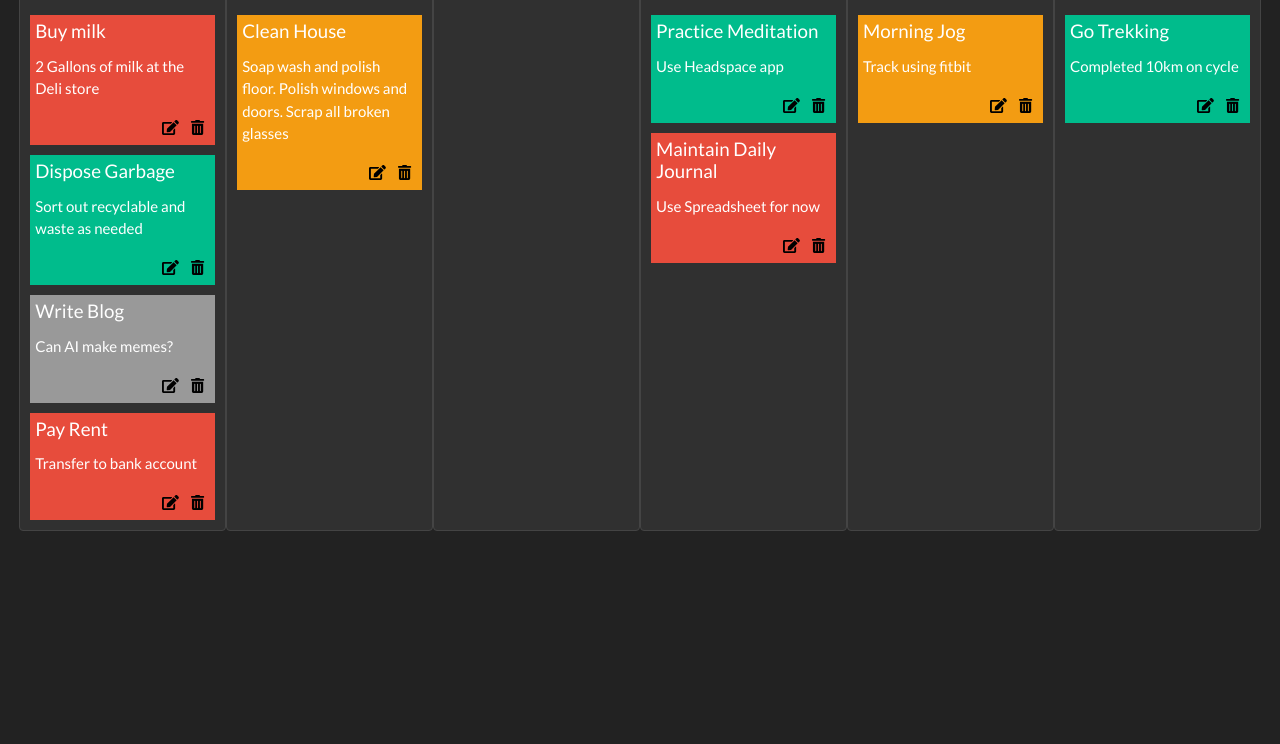
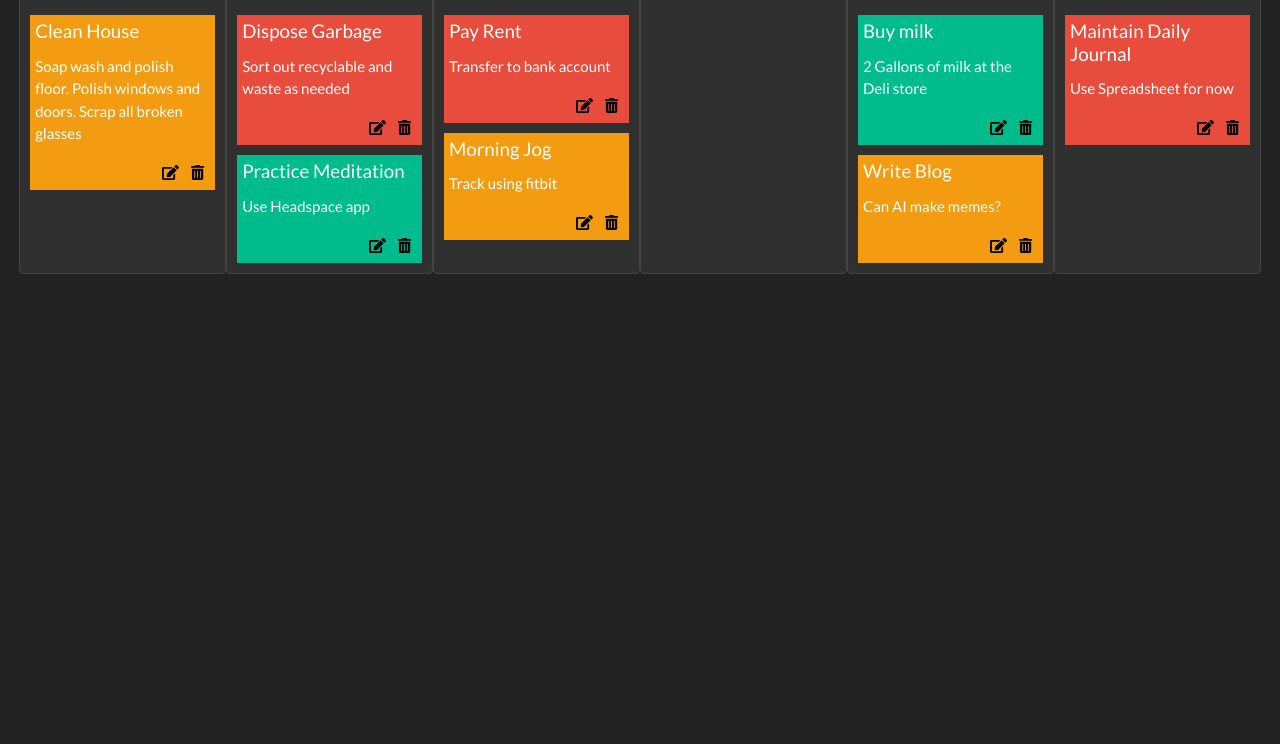
Before and after one commit to olegileto/redux-board, a React app in the folder storefront/: page / in a window 1280 px wide. Shown: the part 56-800 px from the top of the page. Built offline with nearby package versions, Linux system fonts and the light colour scheme; data requests are answered from the project's data file.

Commit message:
Drag and Drop

```diff
--- a/server/db.json
+++ b/server/db.json
@@ -31,79 +31,78 @@
       "label": "1/1"
     }
   ],
-
   "cards": [
     {
       "id": 1,
       "title": "Buy milk",
       "label": "15 mins",
       "description": "2 Gallons of milk at the Deli store",
-      "priority" : 4,
-      "laneId": 1
+      "priority": 2,
+      "laneId": 5
     },
     {
       "id": 2,
       "title": "Dispose Garbage",
       "label": "10 mins",
       "description": "Sort out recyclable and waste as needed",
-      "priority" : 2,
-      "laneId": 1
+      "priority": 4,
+      "laneId": 2
     },
     {
-      "id": 3,
+      "title": "Pay Rent",
+      "label": "5 mins",
+      "description": "Transfer to bank account",
+      "priority": 4,
+      "laneId": 3,
+      "id": 3
+    },
+    {
+      "id": 4,
       "title": "Write Blog",
       "label": "30 mins",
       "description": "Can AI make memes?",
-      "priority" : 1,
-      "laneId": 1
-    },
-    {
-      "id": 4,
-      "title": "Pay Rent",
-      "label": "5 mins",
-      "description": "Transfer to bank account",
-      "priority" : 4,
-      "laneId": 1
+      "priority": 3,
+      "laneId": 5
     },
     {
       "id": 5,
       "title": "Clean House",
       "label": "30 mins",
       "description": "Soap wash and polish floor. Polish windows and doors. Scrap all broken glasses",
-      "priority" : 3,
-      "laneId": 2
+      "priority": 3,
+      "laneId": 1
     },
     {
       "id": 6,
       "title": "Practice Meditation",
       "label": "15 mins",
       "description": "Use Headspace app",
-      "priority" : 2,
-      "laneId": 4
+      "priority": 2,
+      "laneId": 2
     },
     {
       "id": 7,
       "title": "Maintain Daily Journal",
       "label": "15 mins",
       "description": "Use Spreadsheet for now",
-      "priority" : 4,
-      "laneId": 4
+      "priority": 4,
+      "laneId": 6
     },
     {
       "id": 8,
       "title": "Morning Jog",
       "label": "30 mins",
       "description": "Track using fitbit",
-      "priority" : 3,
-      "laneId": 5
+      "priority": 3,
+      "laneId": 3
     },
     {
       "id": 9,
       "title": "Go Trekking",
       "label": "300 mins",
       "description": "Completed 10km on cycle",
-      "priority" : 2,
-      "laneId": 6
+      "priority": 2,
+      "laneId": 8
     }
   ]
 }
--- a/storefront/src/actions/cards.js
+++ b/storefront/src/actions/cards.js
@@ -1,4 +1,4 @@
-import {FETCH_CARDS, REQUESTED_CARDS, ERROR_CARDS} from './constants';
+import {FETCH_CARDS, REQUESTED_CARDS, ERROR_CARDS, CHANGE_CARD_LANE, FETCHING_LANES} from './constants';
 import Services from "../services/services";
 
 const services = new Services();
@@ -25,6 +25,20 @@ const fetchingCards = () => {
     }
 };
 
+const changeCardLane = (laneId, cardObj) => {
+    return (dispatch) => {
+        services.changeCardsLaneId(laneId, cardObj)
+            .then(() => {
+                dispatch({
+                    type: CHANGE_CARD_LANE,
+                    payload: true
+                });
+            })
+            .catch((err) => console.error(err))
+    }
+};
+
 export {
-    fetchingCards
+    fetchingCards,
+    changeCardLane
 }
--- a/storefront/src/actions/constants.js
+++ b/storefront/src/actions/constants.js
@@ -5,6 +5,7 @@ const ERROR_LANES = 'ERROR_LANES';
 const FETCH_CARDS = 'FETCH_CARDS';
 const REQUESTED_CARDS = 'REQUESTED_CARDS';
 const ERROR_CARDS = 'ERROR_CARDS';
+const CHANGE_CARD_LANE = 'CHANGE_CARD_LANE';
 
 const CLOSE_MODAL = 'CLOSE_MODAL';
 const OPEN_MODAL = 'OPEN_MODAL';
@@ -15,7 +16,8 @@ export {
     ERROR_LANES,
     FETCH_CARDS,
     REQUESTED_CARDS,
+    CHANGE_CARD_LANE,
     ERROR_CARDS,
     CLOSE_MODAL,
-    OPEN_MODAL
+    OPEN_MODAL,
 }
--- a/storefront/src/actions/index.js
+++ b/storefront/src/actions/index.js
@@ -1,9 +1,10 @@
 import {fetchingLanes, openModal, closeModal} from "./lanes";
-import {fetchingCards} from './cards';
+import {fetchingCards, changeCardLane} from './cards';
 
 export {
     fetchingLanes,
     openModal,
     closeModal,
-    fetchingCards
+    fetchingCards,
+    changeCardLane
 }
--- a/storefront/src/actions/lanes.js
+++ b/storefront/src/actions/lanes.js
@@ -25,7 +25,8 @@ const fetchingLanes = () => {
     }
 };
 
-const openModal = () => {
+const openModal = (laneId) => {
+    console.log(laneId, 'lane id');
     return {
         type: OPEN_MODAL
     }
--- a/storefront/src/components/Card/Card.js
+++ b/storefront/src/components/Card/Card.js
@@ -3,11 +3,14 @@ import React, {useState} from 'react';
 import {FontAwesomeIcon} from '@fortawesome/react-fontawesome'
 import {faEdit, faTrashAlt} from '@fortawesome/free-solid-svg-icons'
 
-const Card = ({card}) => {
+const Card = ({card, onDragStart}) => {
     const [priority] = useState({1: 'table-light', 2: 'table-success', 3: 'table-warning', 4: 'table-danger'});
 
     return (
-        <div className={`card-custom ${priority[card.priority]}`}>
+        <div
+            className={`card-custom ${priority[card.priority]}`}
+            id={card.id}
+            draggable='true' onDragStart={(event) => onDragStart(event, card)}>
             <div className='card-info'>
                 <h5 className='card-title'>{card.title}</h5>
                 <p className='card-des'>{card.description}</p>
--- a/storefront/src/components/Lane/Lane.js
+++ b/storefront/src/components/Lane/Lane.js
@@ -6,42 +6,74 @@ import {FontAwesomeIcon} from '@fortawesome/react-fontawesome'
 import {faPlus} from '@fortawesome/free-solid-svg-icons'
 
 import Card from '../Card/Card';
-import {openModal} from '../../actions/index';
+import {openModal, changeCardLane} from '../../actions/index';
 
 class Lane extends Component {
 
+    componentDidUpdate(prevProps) {
+        if (this.props.dragEvent !== prevProps.dragEvent) {
+            this.props.fetchingCards();
+        }
+    }
+
+    onDragStart = (event, card) => {
+        event
+            .dataTransfer
+            .setData('text/plain', JSON.stringify(card));
+    };
+
+    onDragOver = (event) => {
+        event.preventDefault();
+    };
+
+    onDrop = (event) => {
+        const cardObj = event
+            .dataTransfer
+            .getData('text');
+        const dropZone = event.target;
+        const {changeCardLane} = this.props;
+
+        changeCardLane(dropZone.id, JSON.parse(cardObj));
+
+        event
+            .dataTransfer
+            .clearData();
+    };
+
     render() {
         const {cards, lane: {id, title}, openModal} = this.props;
+
         const filteredCards = cards.filter((card) => card.laneId === id);
+        const mapFilteredCards = filteredCards.map((card) => <Card card={card} key={card.id}
+                                                                   onDragStart={this.onDragStart}/>);
 
         return (
             <div className='lane card border-secondary'>
                 <div className='lane-header card-header flex-container'>
                     <h4 className='lane-title'>{title}</h4>
-                    <button className='add-btn' onClick={() => openModal()}><FontAwesomeIcon icon={faPlus}/></button>
+                    <button className='add-btn' onClick={() => openModal(id)}><FontAwesomeIcon icon={faPlus}/></button>
                     <span>{filteredCards.length}</span>
                 </div>
-                <div className='card-body-custom'>
-                    {
-                        filteredCards.map((card) => {
-                            return <Card card={card} key={card.id}/>
-                        })
-                    }
+                <div className='card-body-custom' id={id} onDragOver={(event) => this.onDragOver(event)}
+                     onDrop={(event) => this.onDrop(event)}>
+                    {mapFilteredCards}
                 </div>
             </div>
         )
     }
 }
 
-const mapStateToProps = ({cards: {cards}}) => {
+const mapStateToProps = ({cards: {cards, dragEvent}}) => {
     return {
-        cards: cards
+        cards,
+        dragEvent
     }
 };
 
 const mapDispatchToProps = (dispatch) => {
     return {
-        openModal: bindActionCreators(openModal, dispatch)
+        openModal: bindActionCreators(openModal, dispatch),
+        changeCardLane: bindActionCreators(changeCardLane, dispatch),
     }
 };
 
--- a/storefront/src/components/LanesContainer/LaneContainer.css
+++ b/storefront/src/components/LanesContainer/LaneContainer.css
@@ -51,5 +51,9 @@ h4.lane-title {
 }
 
 .card-body-custom {
+    position: relative;
+    top: 0;
+    right: 0;
     padding: 10px;
+    height: 100%;
 }
--- a/storefront/src/components/LanesContainer/LanesContainer.js
+++ b/storefront/src/components/LanesContainer/LanesContainer.js
@@ -16,26 +16,26 @@ class LanesContainer extends Component {
         this.props.fetchingCards();
     }
 
+    handleCardsUpdate = () => {
+        this.props.fetchingCards();
+    };
+
     render() {
         const {lanes, modal, closeModal} = this.props;
 
+        const modalCondition = modal ? <Modal closeModal={closeModal}/> : null;
+        const mapLanes = lanes.map((lane) => <Lane key={lane.id} lane={lane} fetchingCards={this.handleCardsUpdate}/>);
+
         return (
             <div className='lanes-container'>
-                {
-                    lanes.map((lane) => {
-                        return <Lane key={lane.id} lane={lane}/>
-                    })
-                }
-
-                {
-                    modal ? <Modal closeModal={closeModal}/> : null
-                }
+                {mapLanes}
+                {modalCondition}
             </div>
         )
     }
 }
 
-const mapStateToProps = ({lanes:{lanes, modal}}) => {
+const mapStateToProps = ({lanes: {lanes, modal}}) => {
     return {
         lanes: lanes,
         modal: modal
--- a/storefront/src/reducers/cards.js
+++ b/storefront/src/reducers/cards.js
@@ -1,15 +1,16 @@
-import {FETCH_CARDS, REQUESTED_CARDS, ERROR_CARDS} from '../actions/constants';
+import {FETCH_CARDS, REQUESTED_CARDS, ERROR_CARDS, CHANGE_CARD_LANE} from '../actions/constants';
 
 const initialState = {
     cards: [],
     isLoading: false,
-    error: false
+    error: false,
+    dragEvent: false
 };
 
 const cards = (state = initialState, action) => {
     switch (action.type) {
         case FETCH_CARDS:
-            return {...state, cards: action.payload, isLoading: false};
+            return {...state, cards: action.payload, isLoading: false, dragEvent: false};
 
         case REQUESTED_CARDS:
             return {...state, isLoading: true};
@@ -17,6 +18,9 @@ const cards = (state = initialState, action) => {
         case ERROR_CARDS:
             return {...state, error: true};
 
+        case CHANGE_CARD_LANE:
+            return {...state, dragEvent: action.payload};
+
         default:
             return state;
     }
--- a/storefront/src/services/services.js
+++ b/storefront/src/services/services.js
@@ -28,6 +28,22 @@ export default class Services {
 
     getAllCards = () => {
         return this.getApi(`/cards/`);
-    }
+    };
 
+    changeCardsLaneId = (laneId, cardObj) => {
+        return fetch(`${this._apiBase}/cards/${cardObj.id}`, {
+            method: 'PUT',
+            headers: {
+                "Content-Type": "application/json"
+            },
+            body: JSON.stringify({
+                ...cardObj,
+                "laneId": parseInt(laneId, 10)
+            })
+        })
+            .then((res) => {
+                return res.json()
+            })
+            .catch((err) => console.error(err))
+    };
 }
```
